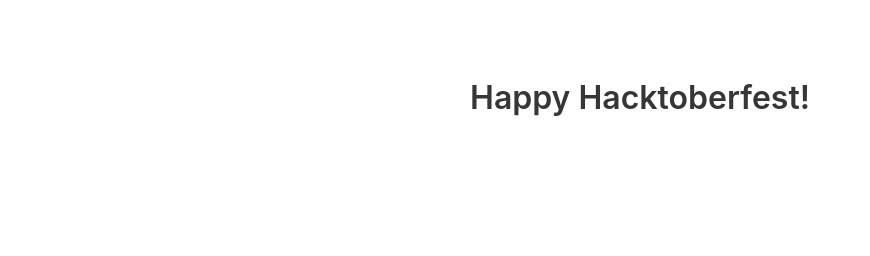
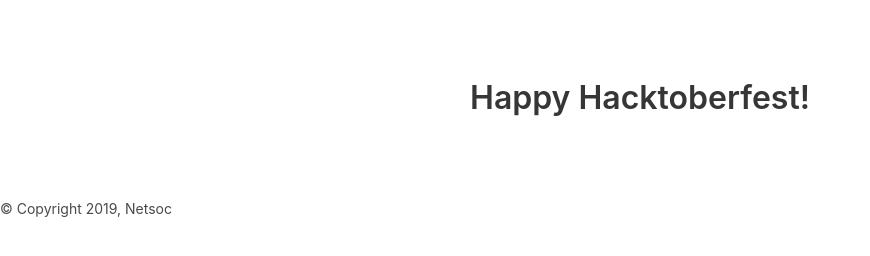
Before and after one commit to UCCNetsoc/Netfest-Intro, a plain HTML site: page index.html in a window 1280 px wide. Shown: the whole page, without its empty margins (0-870 px from the left). Drawn offline with nearby package versions, Linux system fonts and the light colour scheme.

Commit message:
Added Footer
:-)

```diff
--- a/index.html
+++ b/index.html
@@ -14,5 +14,9 @@
                 <h1 class="title">Happy Hacktoberfest!</h1>
             </div>
         </div>
+
+        <footer>
+            <small>&copy; Copyright 2019, Netsoc</small>
+        </footer>
     </body>
 </html>
```
